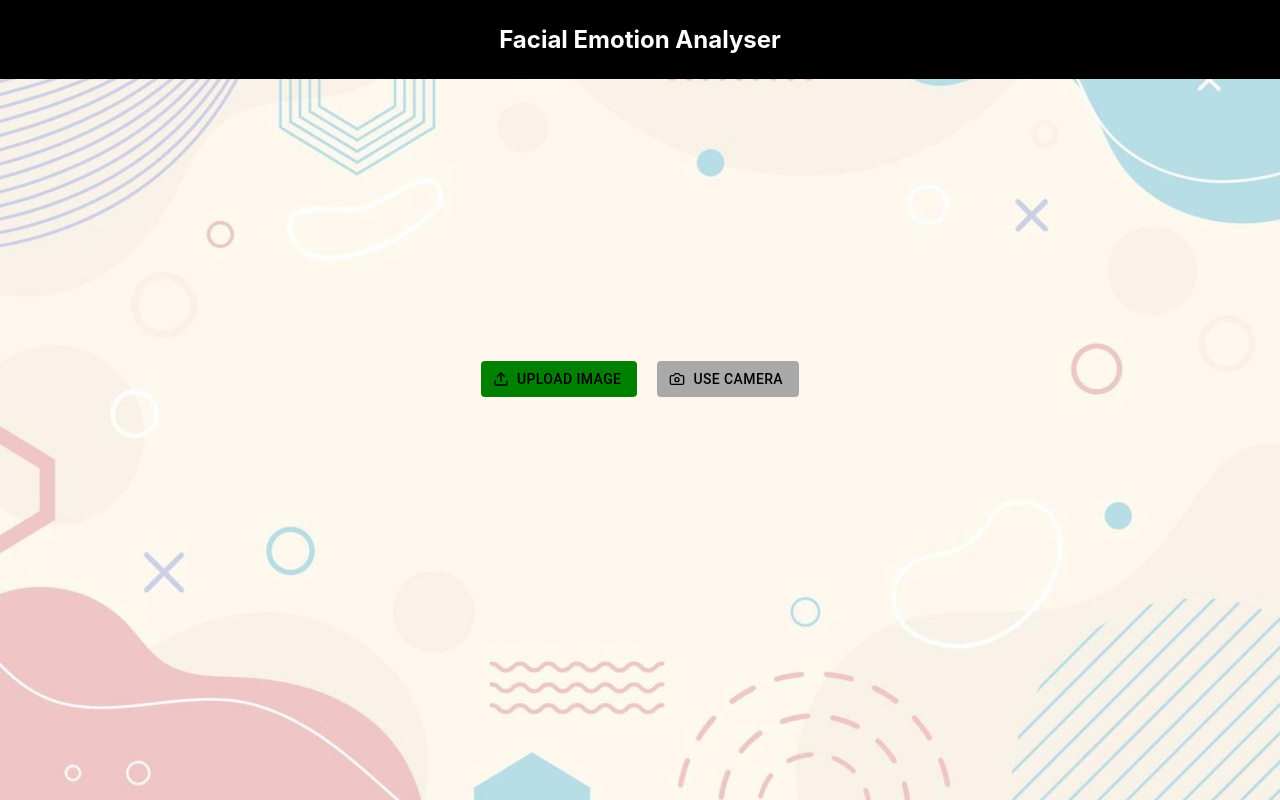
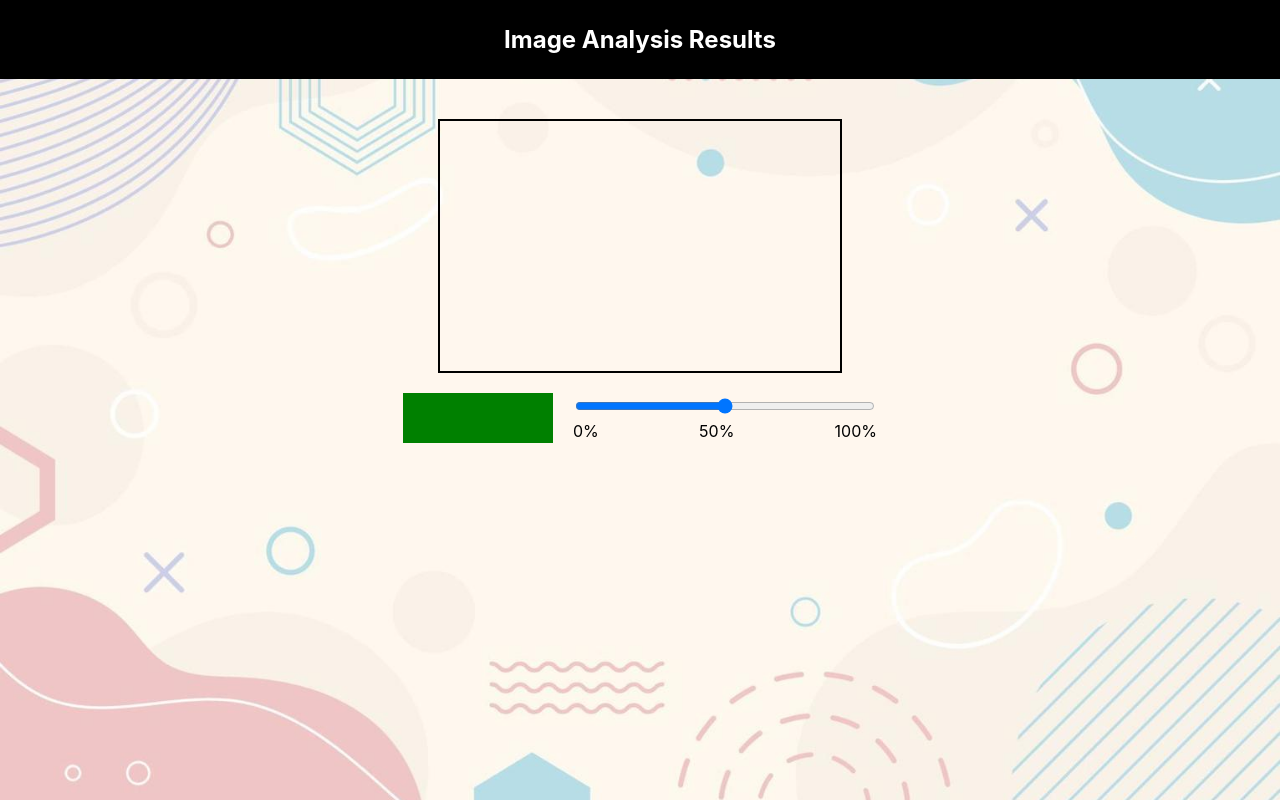
Before and after one commit to AdrianStrymer/FYP-Facial-Emotion-Analyser, a React (Create React App) app in the folder frontend/: page / in a window 1280 px wide. Built offline with nearby package versions, Linux system fonts and the light colour scheme.

Commit message:
Made Results Page design

```diff
--- a/frontend/src/App.js
+++ b/frontend/src/App.js
@@ -1,8 +1,9 @@
+import ResultsScreen from "./components/ResultsScreen";
 import HomeScreen from "./components/HomeScreen";
 import React from "react";
 
 function App() {
-  return <HomeScreen />;
+  return <ResultsScreen />;
 
 }
 
--- /dev/null
+++ b/frontend/src/components/Global.css
@@ -0,0 +1,9 @@
+.header {
+    font-size: 24px;
+    font-weight: bold;
+    color: white;
+    background: black;
+    width: 100%;
+    text-align: center;
+    padding: 25px 0;
+  }
--- a/frontend/src/components/HomeScreen.css
+++ b/frontend/src/components/HomeScreen.css
@@ -1,14 +1,3 @@
-
-  .header {
-    font-size: 24px;
-    font-weight: bold;
-    color: white;
-    background: black;
-    width: 100%;
-    text-align: center;
-    padding: 25px 0;
-  }
-
 .content {
   display: flex;
   gap: 20px;
--- a/frontend/src/components/HomeScreen.js
+++ b/frontend/src/components/HomeScreen.js
@@ -1,6 +1,7 @@
 import React from "react";
 import Button from "@mui/material/Button";
 import { Upload, Camera } from "lucide-react";
+import "./Global.css"
 import "./HomeScreen.css";
 import img from "../assets/background.jpg"
 
--- /dev/null
+++ b/frontend/src/components/ResultsScreen.css
@@ -0,0 +1,44 @@
+ .results-container {
+  display: flex;
+  flex-direction: column;
+  align-items: center;
+  justify-content: start;
+  height: 100vh;
+  padding-top: 20px;
+}
+
+.image-placeholder {
+  width: 400px;
+  height: 250px;
+  border: 2px solid black;
+  margin: 20px 0;
+}
+
+.bottom-section {
+  display: flex;
+  align-items: center;
+  gap: 20px;
+}
+
+.emotion-box {
+  width: 150px;
+  height: 50px;
+  background: green;
+}
+
+.slider-container {
+  display: flex;
+  flex-direction: column;
+  align-items: center;
+}
+
+.slider {
+    width: 300px;
+  }
+
+  .slider-labels {
+    display: flex;
+    justify-content: space-between;
+    width: 100%;
+    margin-top: 5px;
+  }
--- a/frontend/src/components/ResultsScreen.js
+++ b/frontend/src/components/ResultsScreen.js
@@ -0,0 +1,39 @@
+import React, {useState} from "react";
+import "./Global.css"
+import "./ResultsScreen.css"
+import img from "../assets/background.jpg"
+
+const ResultsScreen = () => {
+  const [sliderValue, setSliderValue] = useState(50);
+
+  return (
+    <div style={{
+          backgroundImage: `url(${img})`,
+          backgroundSize: "cover",
+          backgroundPosition: "center",
+          backgroundRepeat: "no-repeat",
+          width: "100vw",
+          height: "100vh",
+          overflow: "hidden"
+        }}>
+    <header className="header">Image Analysis Results</header>
+    <div className="results-container">
+      <div className="image-placeholder"></div>
+      <div className="bottom-section">
+        <div className="emotion-box"></div>
+        <div className="slider-container">
+            <input type="range" min="0" max="100" className="slider" value={sliderValue}
+            onChange={(e) => setSliderValue(e.target.value)} />
+            <div className="slider-labels">
+                <span>0%</span>
+                <span>{sliderValue}%</span>
+                <span>100%</span>
+            </div>
+        </div>
+      </div>
+    </div>
+    </div>
+  );
+};
+
+export default ResultsScreen;
```
Lines whose indentation alone changed are shown as unchanged.
